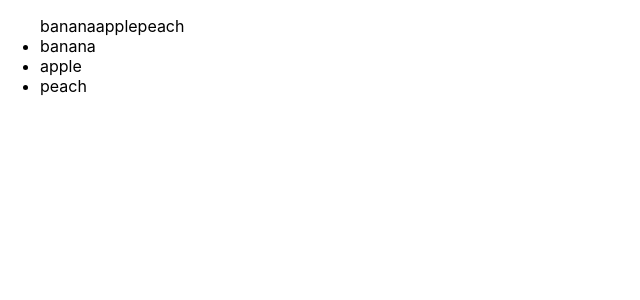
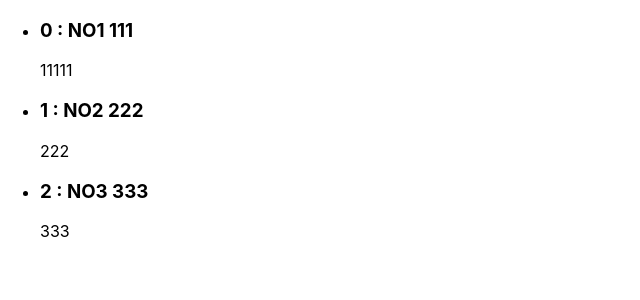
Before and after one commit to HuangNO1/my_react_demo_learn, a React (Create React App) app: page / in a window 1280 px wide. Shown: the top 300 px of the page, without its empty margins (0-640 px from the left). Built offline with nearby package versions, Linux system fonts and the light colour scheme.

Commit message:
學習 list 渲染

```diff
--- a/src/index.js
+++ b/src/index.js
@@ -419,24 +419,124 @@ serviceWorker.unregister();
 
 // List 渲染
 
-let array = ["banana", "apple", "peach"];
+// let array = ["banana", "apple", "peach"];
 
-let arrayHTML = [<li>banana</li>, <li>apple</li>, <li>peach</li>]
+// let arrayHTML = [<li>banana</li>, <li>apple</li>, <li>peach</li>]
 
-class Welcome extends React.Component {
+// class Welcome extends React.Component {
+//   constructor(props) {
+//     super(props)
+//   }
+
+//   render() {
+//     return (
+//       <div>
+//         <ul>
+//           {array}
+//           {arrayHTML}
+//         </ul>
+//       </div>
+//     )
+//   }
+// }
+
+// ReactDOM.render(<Welcome />, document.querySelector("#root"));
+
+function ListItem(props) {
+  return (
+    <li key={props.index}>
+      <h3>
+        {props.index} : {props.data.title}
+      </h3>
+      <p>{props.data.content}</p>
+    </li>
+  );
+}
+
+// 有動態事件的方式
+class ListItem2 extends React.Component {
   constructor(props) {
-    super(props)
+    super(props);
   }
 
   render() {
     return (
+      <li
+        key={this.props.index}
+        onClick={(event) => {
+          this.clickEvent(this.props.index, this.props.data.title, event);
+        }}
+      >
+        <h3>
+          {this.props.index} : {this.props.data.title}
+        </h3>
+        <p>{this.props.data.content}</p>
+      </li>
+    );
+  }
+
+  clickEvent = (index, title, event) => {
+    alert(index + " - " + title);
+  };
+}
+
+class Welcome extends React.Component {
+  constructor(props) {
+    super(props);
+    this.state = {
+      list: [
+        {
+          title: "NO1 111",
+          content: "11111",
+        },
+        {
+          title: "NO2 222",
+          content: "222",
+        },
+        {
+          title: "NO3 333",
+          content: "333",
+        },
+      ],
+    };
+  }
+
+  render() {
+    // 最原始方法
+    // let listArr = [];
+    // for(let i = 0; i < this.state.list.length; i++) {
+    //   let item = (
+    //     <ul>
+    //       <li><h3>{this.state.list[i].title}</h3></li>
+    //       <li><h5>{this.state.list[i].content}</h5></li>
+    //     </ul>
+    //   )
+
+    //   listArr.push(item);
+    // }
+
+    // 使用數組 map 方法，對每一項數據進行 JSX 的形式進行加工，
+    // 最終得到 1 個每一項都是 JSX 對象的數組，將數組渲染到模板。
+    // Key 需要放入每一項中
+    let listArr = this.state.list.map((item, index) => {
+      return (
+        // <li key={index}>
+        //   <h3>{index} : { item.title }</h3>
+        //   <p>{ item.content }</p>
+        // </li>
+        // <ListItem data={item} index={index} key={index} />
+
+        <ListItem2 data={item} index={index} key={index} />
+      );
+    });
+
+    return (
       <div>
-        <ul>
-          {array}
-          {arrayHTML}
-        </ul>
+        {/* 最原始方式 */}
+        {/* {listArr} */}
+        <ul>{listArr}</ul>
       </div>
-    )
+    );
   }
 }
 
```
